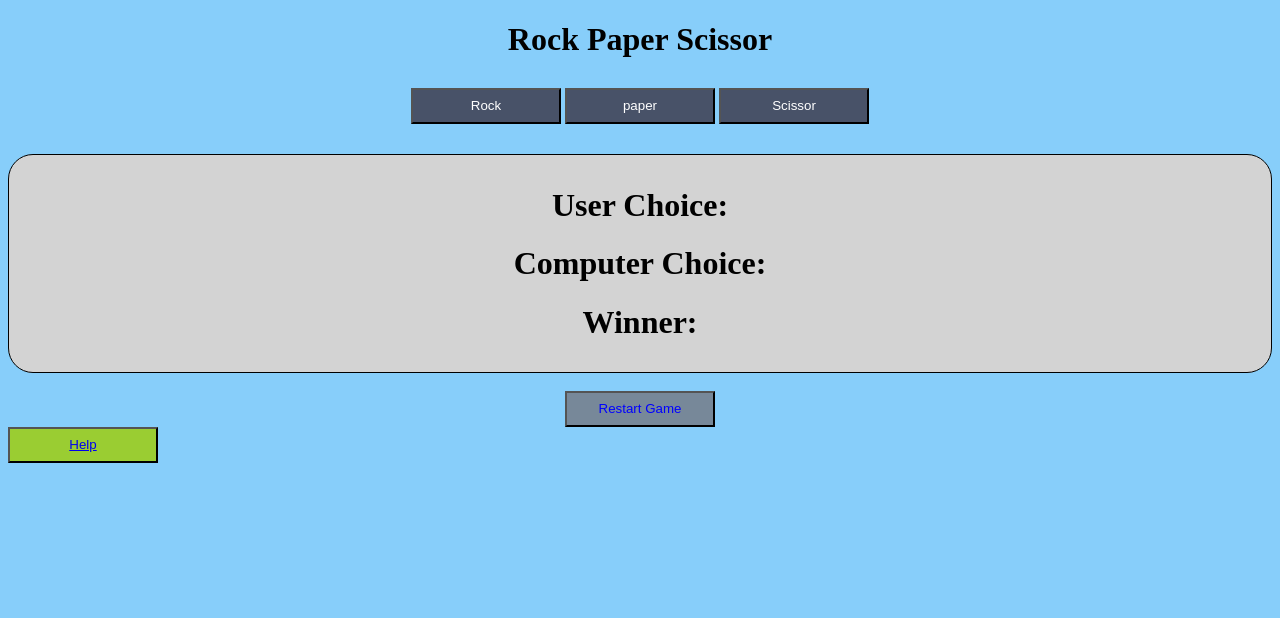
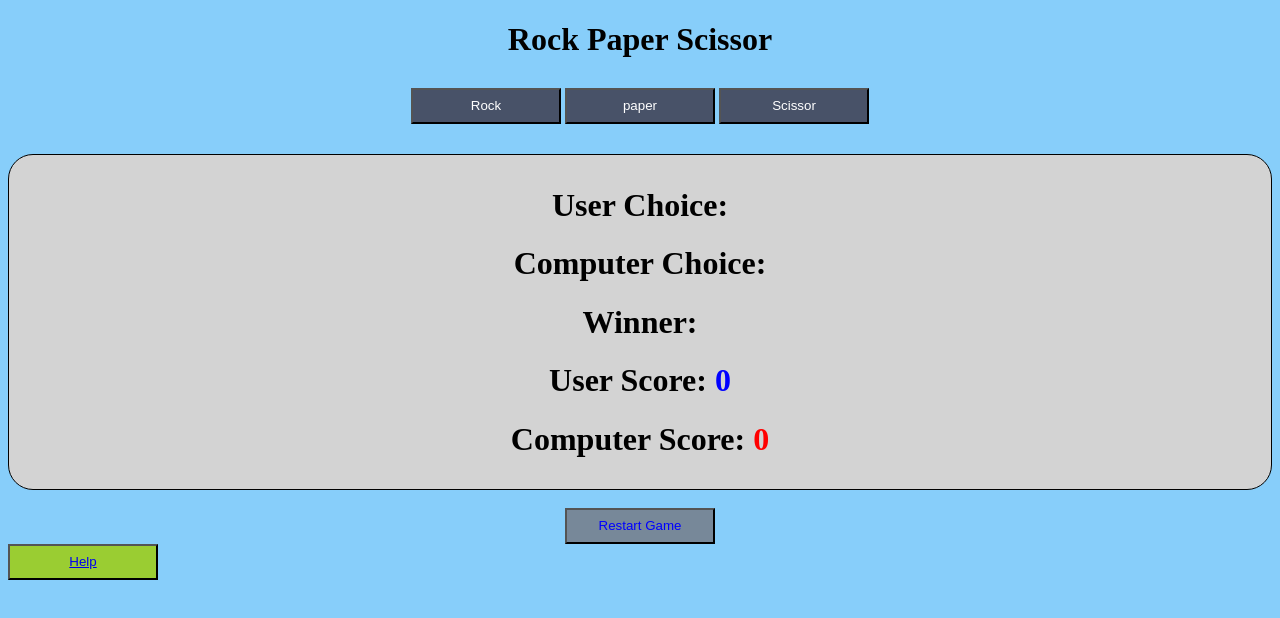
Before and after one commit to thahi-2023/the_game_project, a plain HTML site: page rock.html in a window 1280 px wide. Both pictures are taken after a click on the button "Restart Game". Drawn offline with Linux system fonts and the light colour scheme.

```diff
--- a/paper.css
+++ b/paper.css
@@ -35,10 +35,17 @@
     color: blue;
   }
   #cc {
+    color: red;
+  }
+  #winner {
+    color: green;
+  }
+  #userScore {
     color: blue;
   }
-  #winner {
-    color: red;
+
+  #computerScore {
+    color: red
   }
   .reset{
     text-align: center;
--- a/rock.html
+++ b/rock.html
@@ -20,6 +20,8 @@
     <h1>User Choice: <span id="uc"></span></h1>
     <h1>Computer Choice: <span id="cc"></span></h1>
     <h1>Winner: <span id="winner"></span></h1>
+    <h1>User Score: <span id="userScore"></span></h1>
+    <h1>Computer Score: <span id="computerScore"></span></h1>
 
 </div>
 
--- a/scissor.js
+++ b/scissor.js
@@ -1,3 +1,15 @@
+
+//Initialize Score
+
+let userScore = 0;
+let computerScore =0;
+
+// Create  a function to update the score
+
+function updateScores() {
+    document.getElementById('userScore').textContent = userScore;
+    document.getElementById('computerScore').textContent = computerScore;
+}
 
 
 // create a function to choose random choice for computer
@@ -20,13 +32,15 @@
         case 'rs':
             case 'pr':
                 case 'sp':
-                    document.getElementById('winner').innerHTML = "User won the game"
+                    document.getElementById('winner').innerHTML = "User won the game";
+                    userScore++;  //Increment user score
                     break;
     // chances of computer to win the game
         case 'sr':
             case 'rp':
                 case 'ps':
-                    document.getElementById('winner').innerHTML = 'Computer won the game'
+                    document.getElementById('winner').innerHTML = 'Computer won the game';
+                    computerScore++;  // Increment computer score
                     break;
     // chance of getting draw
          case 'rr':
@@ -35,12 +49,18 @@
                     document.getElementById('winner').innerHTML =' Game Draw'
                     break;
     }
+
+    updateScores();
 }
 
-// restart
+// restart button event listner
 const restartButton = document.getElementById("restart");
 restartButton.addEventListener("click", ()=> {
+    //clear the game result and reset scores
     document.getElementById('uc').innerHTML = "";
     document.getElementById('cc').innerHTML = "";
     document.getElementById('winner').innerHTML = "";
+    userScore = 0;
+    computerScore = 0;
+    updateScores ();
 });
```
Also changed, not shown: 1 other file.
